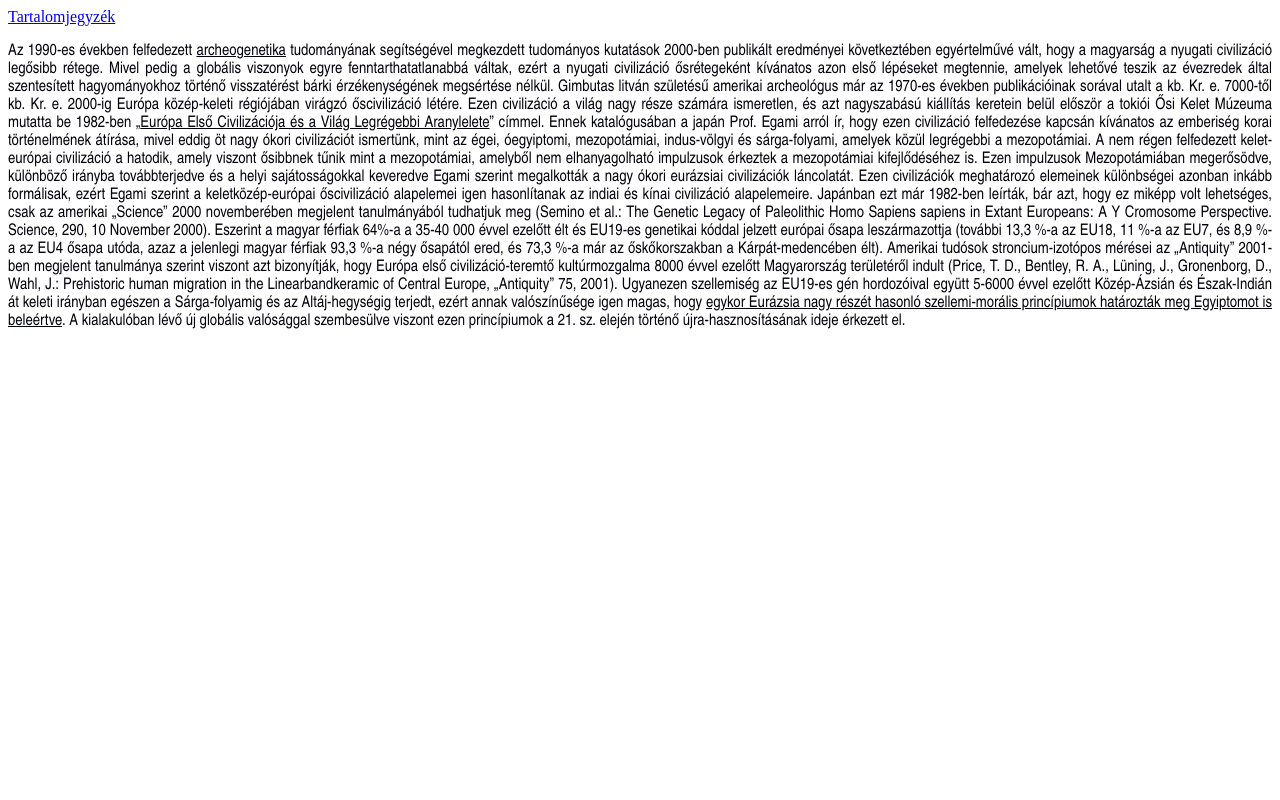
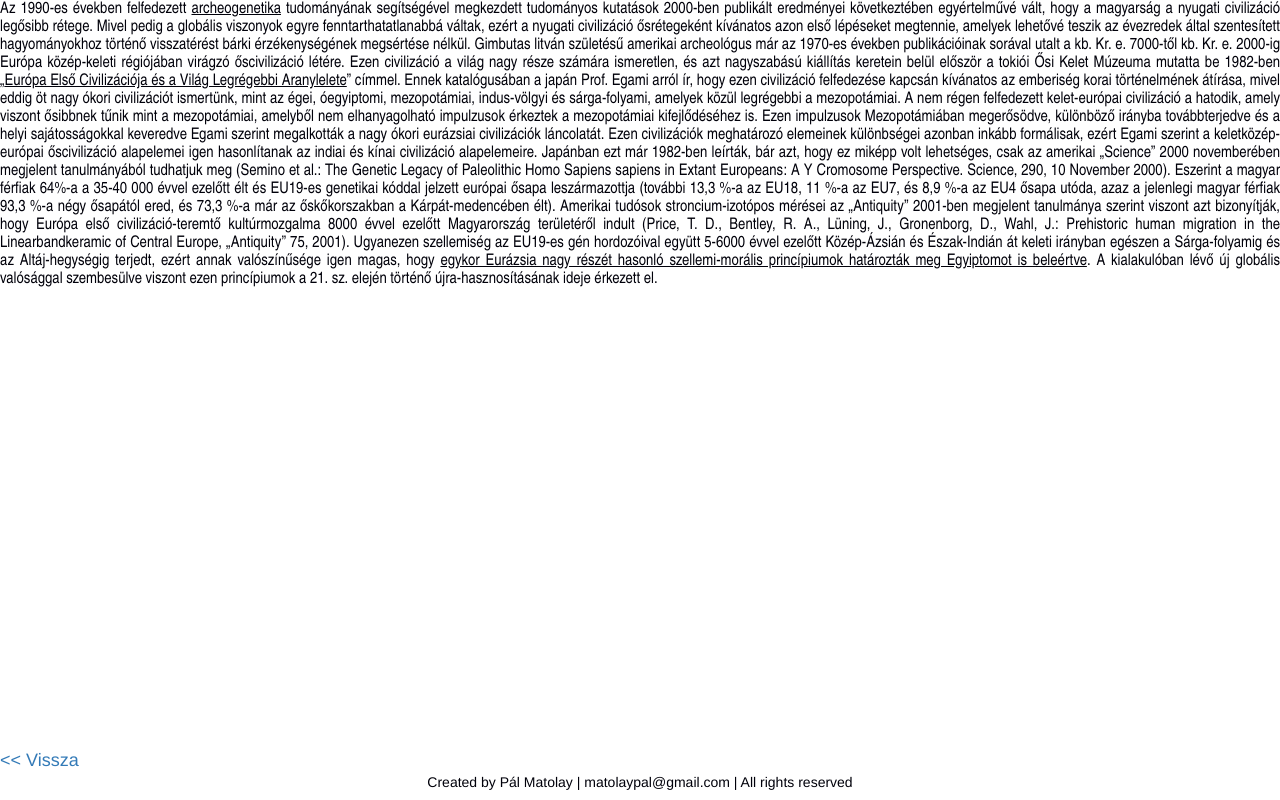
Before and after one commit to annamatolay/project_zoltan, a Flask app: page /chapter/1 in a window 1280 px wide. Run offline with Flask 2, Linux system fonts and the light colour scheme; some libraries are stand-ins or nearby versions.

Commit message:
add a little style, footer and changed link to index

```diff
--- a/templates/chapter.html
+++ b/templates/chapter.html
@@ -4,15 +4,33 @@
 <head>
     <meta charset="UTF-8">
     <title>Ismertető - {{ chapter }}. fejezet</title>
-    <!-- jQuery library -->
-    <script src="https://ajax.googleapis.com/ajax/libs/jquery/1.12.4/jquery.min.js"></script>
-    <!-- Latest compiled JavaScript -->
-    <script src="https://maxcdn.bootstrapcdn.com/bootstrap/3.3.7/js/bootstrap.min.js"></script>
+    <!-- Latest compiled and minified Jquery -->
+    <script src="https://code.jquery.com/jquery-3.1.1.min.js"
+            integrity="sha256-hVVnYaiADRTO2PzUGmuLJr8BLUSjGIZsDYGmIJLv2b8=" crossorigin="anonymous"></script>
+
+    <!-- Latest compiled and minified CSS -->
+    <link rel="stylesheet" href="https://maxcdn.bootstrapcdn.com/bootstrap/3.3.7/css/bootstrap.min.css"
+          integrity="sha384-BVYiiSIFeK1dGmJRAkycuHAHRg32OmUcww7on3RYdg4Va+PmSTsz/K68vbdEjh4u" crossorigin="anonymous" />
+
+    <!-- Optional theme -->
+    <link rel="stylesheet" href="https://maxcdn.bootstrapcdn.com/bootstrap/3.3.7/css/bootstrap-theme.min.css"
+          integrity="sha384-rHyoN1iRsVXV4nD0JutlnGaslCJuC7uwjduW9SVrLvRYooPp2bWYgmgJQIXwl/Sp" crossorigin="anonymous" />
+
+    <!-- Latest compiled and minified JavaScript -->
+    <script src="https://maxcdn.bootstrapcdn.com/bootstrap/3.3.7/js/bootstrap.min.js"
+            integrity="sha384-Tc5IQib027qvyjSMfHjOMaLkfuWVxZxUPnCJA7l2mCWNIpG9mGCD8wGNIcPD7Txa"
+            crossorigin="anonymous"></script>
 </head>
 <body>
-<a href="/">Tartalomjegyzék</a>
 <div id="{{ chapter }}">
-<div id="text"></div>
+    <div id="text"></div>
+    <br><br><br>
+</div>
+<div class="footer navbar-fixed-bottom ">
+    <a href="/" style="font-size: large"> << Vissza</a>
+    <div class="text-center">
+        <p id= "navbartext">Created by Pál Matolay | matolaypal@gmail.com | All rights reserved</p>
+    </div>
 </div>
 <script src="../static/js/reader.js"></script>
 </body>
```
